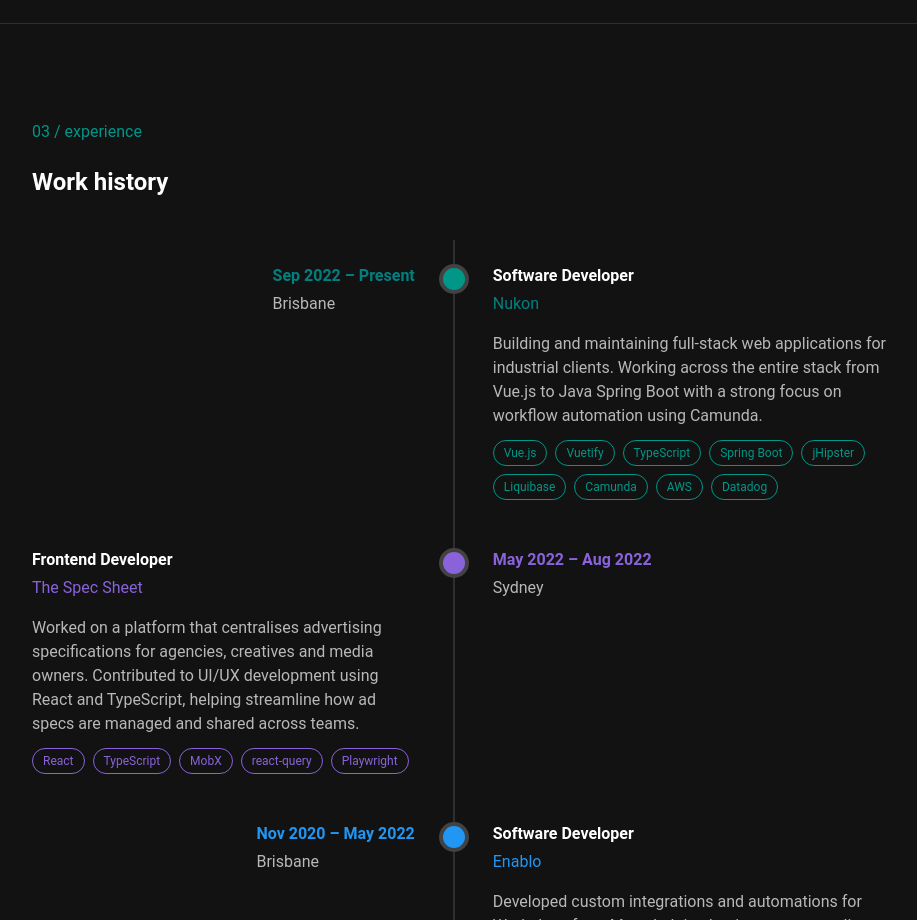
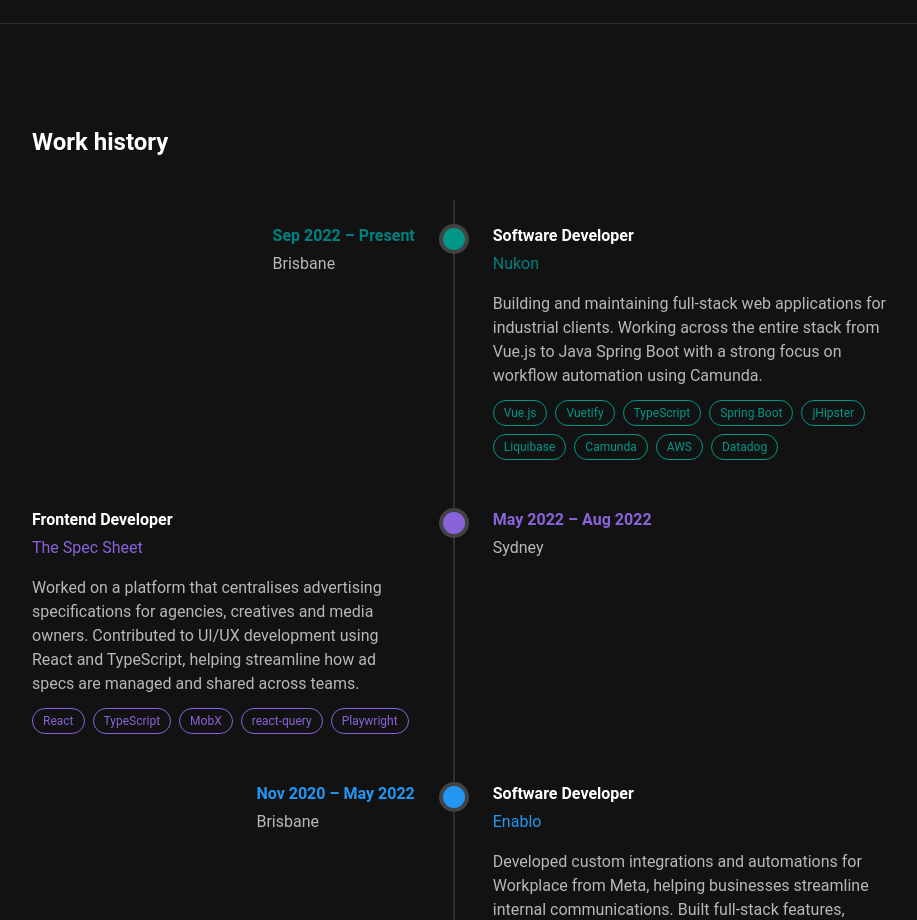
Before and after one commit to karthick1108/karthick-portfolio, a Vue app: page / in a window 1280 px wide. Shown: the part 1420-2340 px from the top of the page, without its empty margins (174-1091 px from the left). Built offline with nearby package versions, Linux system fonts and the light colour scheme.

Commit message:
Remove redundant text

```diff
--- a/src/components/ExperienceSection.vue
+++ b/src/components/ExperienceSection.vue
@@ -1,7 +1,6 @@
 <template>
   <section id="experience" class="py-16">
     <v-container style="max-width: 900px">
-      <p class="text-overline text-teal mb-1">03 / experience</p>
       <h2 class="text-h4 font-weight-bold mb-10">Work history</h2>
 
       <v-timeline align="start">
```
